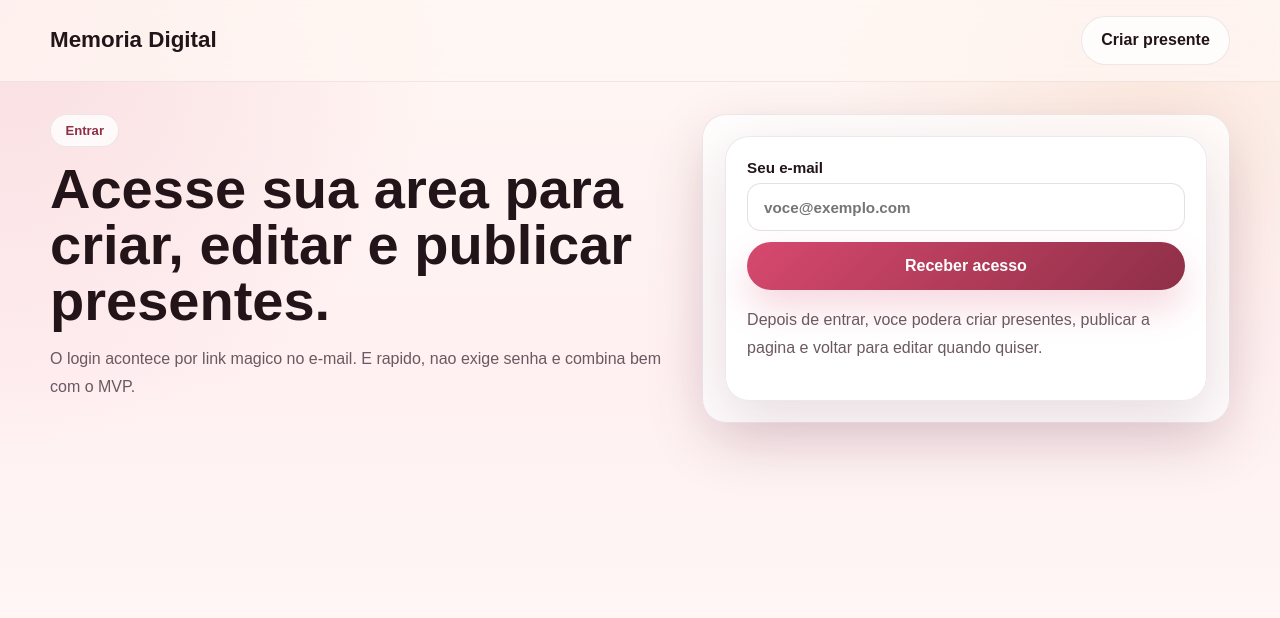
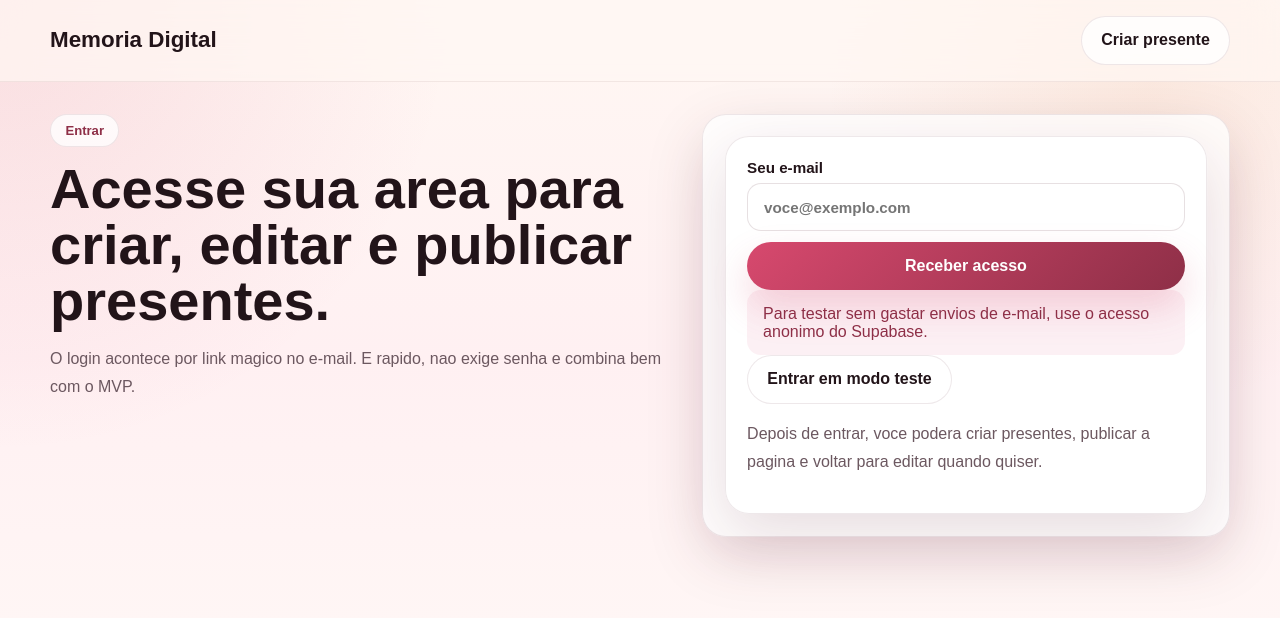
Before and after one commit to bp105140-dot/memoria-digital-mvp, a Next.js app: page /login in a window 1280 px wide. Shown: the top 618 px of the page. Built offline with nearby package versions, Linux system fonts and the light colour scheme.

Commit message:
Add anonymous test login option

```diff
--- a/components/auth/login-form.tsx
+++ b/components/auth/login-form.tsx
@@ -12,6 +12,27 @@ export function LoginForm() {
   const [step, setStep] = useState<"email" | "otp">("email");
   const [status, setStatus] = useState<"idle" | "loading" | "success" | "error">("idle");
   const [message, setMessage] = useState("");
+
+  async function signInAnonymously() {
+    setStatus("loading");
+    setMessage("");
+
+    const supabase = createClient();
+    const { error } = await supabase.auth.signInAnonymously();
+
+    if (error) {
+      setStatus("error");
+      setMessage(
+        "Nao conseguimos entrar no modo teste. Ative o provider Anonymous no Supabase para usar esse atalho."
+      );
+      return;
+    }
+
+    setStatus("success");
+    setMessage("Modo teste liberado. Redirecionando...");
+    router.push("/meus-presentes");
+    router.refresh();
+  }
 
   async function sendCode(event: React.FormEvent<HTMLFormElement>) {
     event.preventDefault();
@@ -124,6 +145,14 @@ export function LoginForm() {
         <div className={status === "error" ? "error-box" : "success-box"}>{message}</div>
       ) : null}
 
+      <div className="notice">
+        Para testar sem gastar envios de e-mail, use o acesso anonimo do Supabase.
+      </div>
+
+      <button className="button-secondary" type="button" onClick={signInAnonymously} disabled={status === "loading"}>
+        {status === "loading" ? "Entrando..." : "Entrar em modo teste"}
+      </button>
+
       <p className="form-helper">
         Depois de entrar, voce podera criar presentes, publicar a pagina e voltar para editar quando quiser.
       </p>
```
